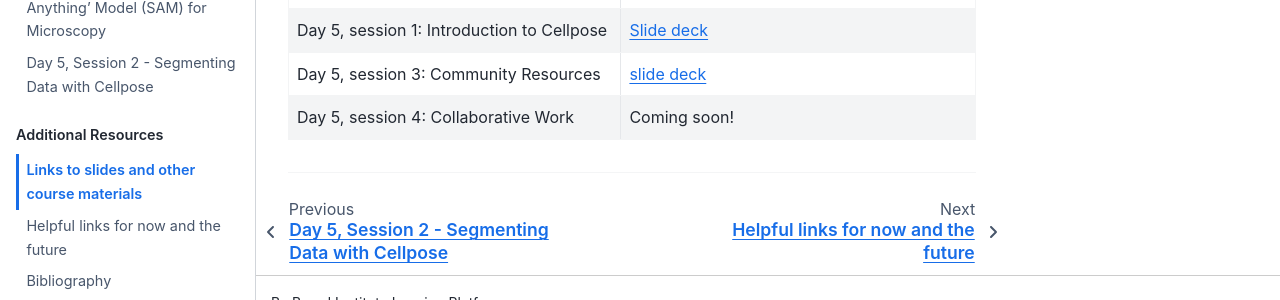
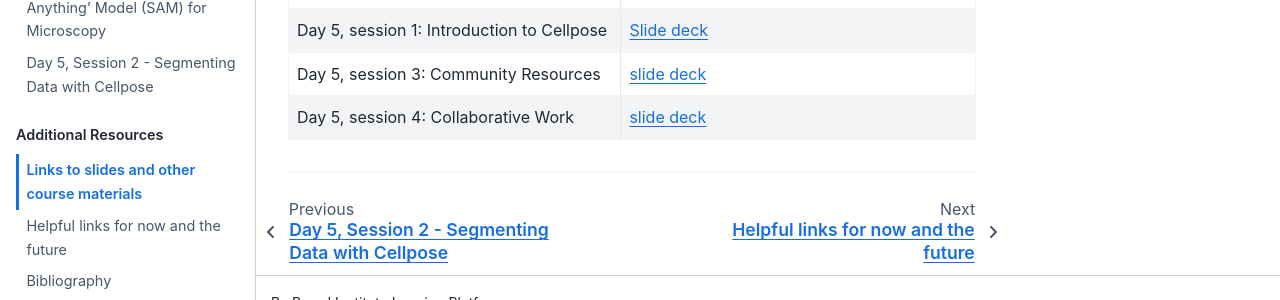
Before and after one commit to broadinstitute/BAB3, a Jupyter Book: the page built from docs/slides_et_al.md, in a window 1280 px wide and 900 px high, scrolled down 1335 px. Shown: the part 547-847 px from the top of the window. Built offline with Jupyter Book 1.0.4 settings and Sphinx 7.4.7 and the Sphinx Book theme 1.1.4, drawn with Linux system fonts in a browser that asks for light colours.

Commit message:
add group project slidelink

```diff
--- a/docs/slides_et_al.md
+++ b/docs/slides_et_al.md
@@ -43,7 +43,7 @@ This table will be updated throughout the course with links to materials used du
 |Day 4, session 5: Introduction to Napari | [Slide deck](https://docs.google.com/presentation/d/1wwY9B_wC2Ndtknunf2nFdw_s7tFvpwZ8CHUzZE9rNx8/edit?usp=sharing)|
 |Day 5, session 1: Introduction to Cellpose | [Slide deck](https://docs.google.com/presentation/d/1w_OvCa_7vyUs5E1o-tFpxxLpDvrxcTkiI_F9got7Mgw/edit?usp=sharing)|
 |Day 5, session 3: Community Resources |[slide deck](https://docs.google.com/presentation/d/1tEhY6ayOyQhBoUW-7gqBlcvT9bhrMXqJsLXxqpK7wbc/edit?slide=id.p#slide=id.p)|
-|Day 5, session 4: Collaborative Work | Coming soon! |
+|Day 5, session 4: Collaborative Work | [slide deck](https://docs.google.com/presentation/d/1qd2NGIihoFXFNcWCkhUL4Tf9nS8cLdocPzO8fQzf5KU/edit?usp=sharing) |
 ---
 
 <!--
```
